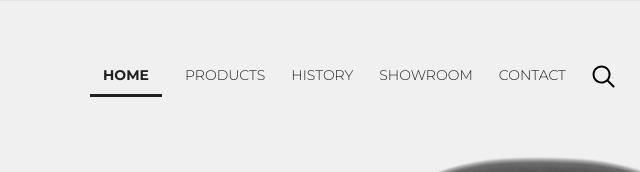
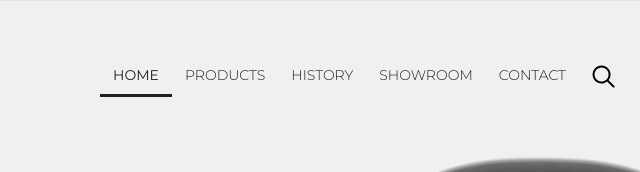
Before and after one commit to Sharofbek/Chair, a plain HTML site: page index.html in a window 1280 px wide. In both pictures the pointer is over the link "HOME". Shown: the top 172 px of the page, 640-1280 px from the left. Drawn offline with Linux system fonts and the light colour scheme.

Commit message:
Change link hover

```diff
--- a/src/css/style.css
+++ b/src/css/style.css
@@ -81,7 +81,7 @@
 
 .menu-link:hover{
 	color:#212121;
-	margin:0 10px;
+	font-weight: 500;
 }
 
 
```
